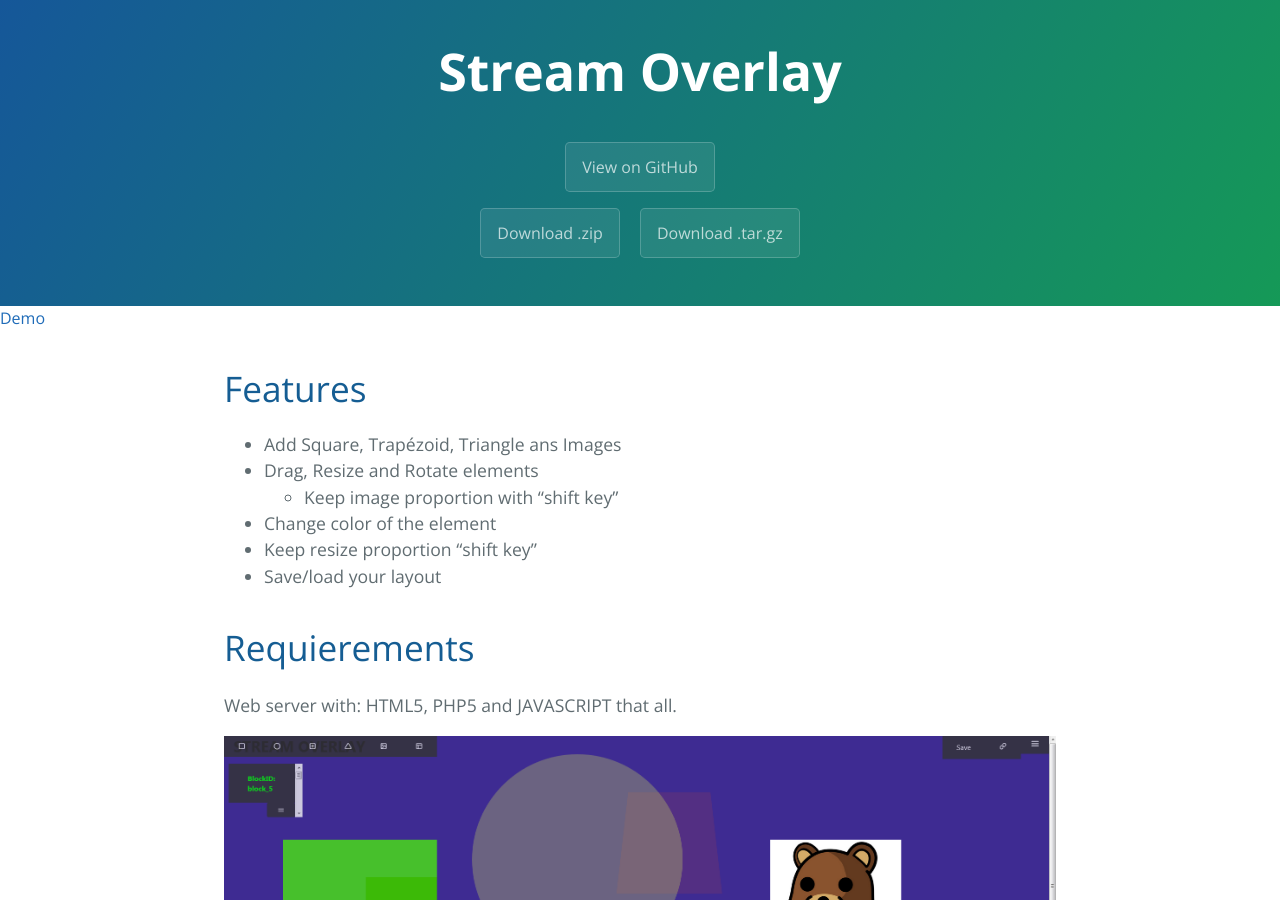
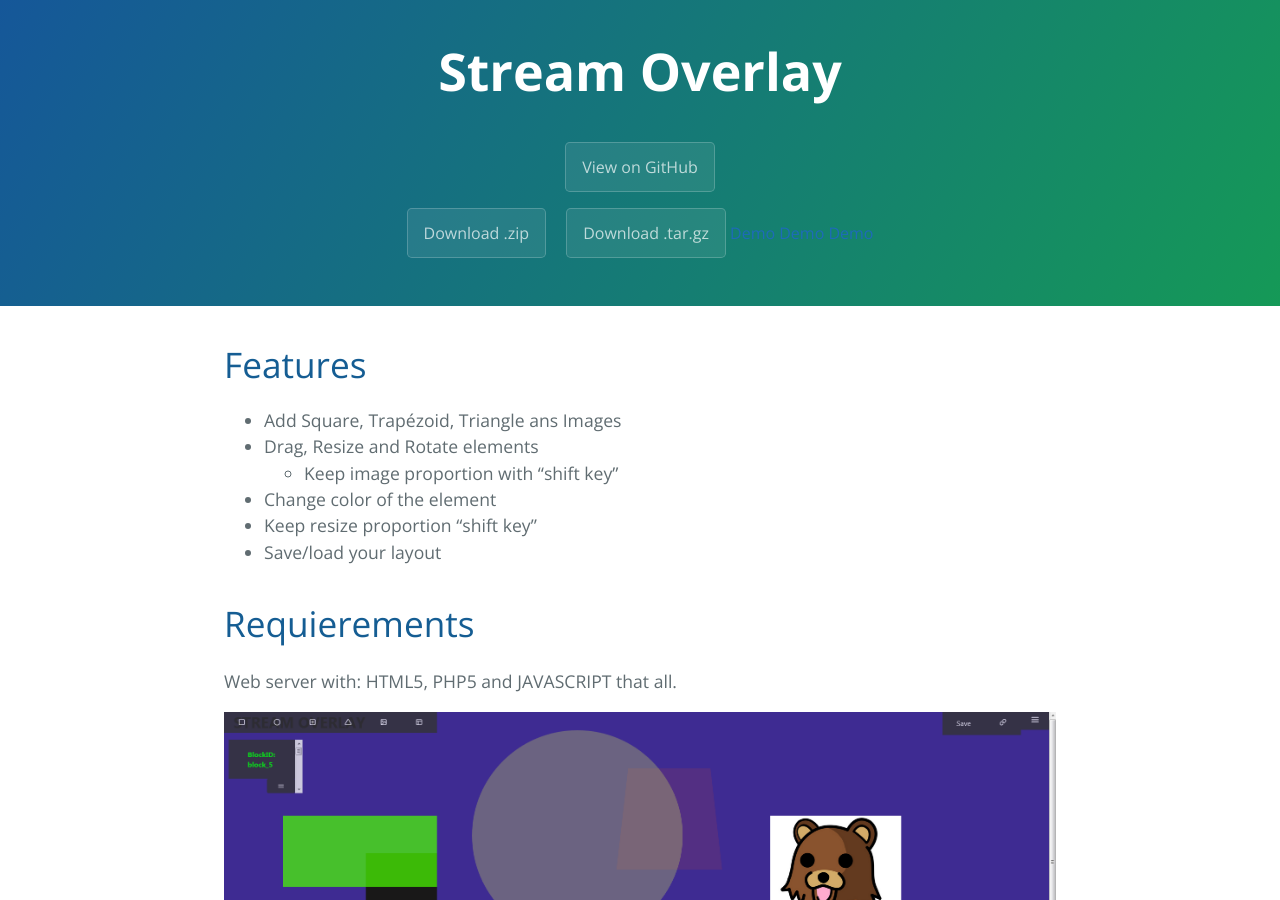
Before and after one commit to zenny/stream-overlay, a Jekyll site: the page built from index.md, in a window 1280 px wide and 900 px high. Built offline with Jekyll 4.4.1, drawn with Linux system fonts in a browser that asks for light colours; the repository's description, which GitHub fills in, is left out; our own code applies the rules of GitHub Pages for plain Markdown files.

Commit message:
Update default.html

```diff
--- a/_layouts/default.html
+++ b/_layouts/default.html
@@ -19,11 +19,11 @@
       </br>
         <a href="{{ site.github.zip_url }}" class="btn">Download .zip</a>
         <a href="{{ site.github.tar_url }}" class="btn">Download .tar.gz</a>
+     <a href="another-page.html" class="">Demo</a>
+     <a href="another-page.html" class="">Demo</a>
+    <a href="another-page.html" class="">Demo</a>
+    </section>
 
-    </section>
-    <aside id="sidebar">
-        <a href="another-page.html" class="">Demo</a>
-</aside>
     <section class="main-content">
       {{ content }}
 
```
